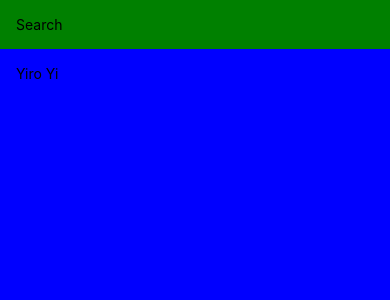
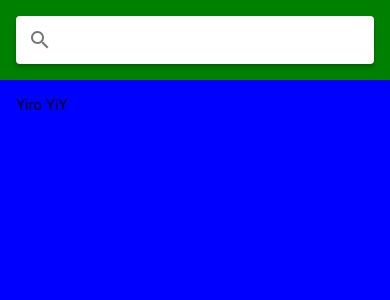
Before and after one commit to YiroYi/yiro-meal-app, a React Native app: screen / in a window 390 px wide. Shown: the top 300 px of the page. Built offline with nearby package versions, Linux system fonts and the light colour scheme.

Commit message:
Implementing Searchbar

```diff
--- a/App.js
+++ b/App.js
@@ -1,16 +1,17 @@
 import { StatusBar as ExpoStatusBar } from "expo-status-bar";
 import React from "react";
 import { StatusBar, StyleSheet, SafeAreaView, Text, View } from "react-native";
+import { Searchbar } from "react-native-paper";
 
 export default function App() {
   return (
     <>
       <SafeAreaView style={styles.container}>
         <View style={styles.search}>
-          <Text>Search</Text>
+          <Searchbar />
         </View>
         <View style={styles.list}>
-          <Text>Yiro Yi</Text>
+          <Text>Yiro YiY</Text>
         </View>
         <ExpoStatusBar style="auto" />
       </SafeAreaView>
```
